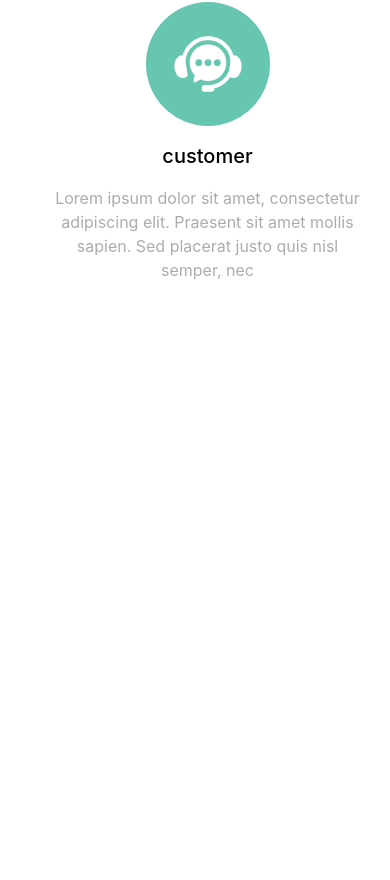
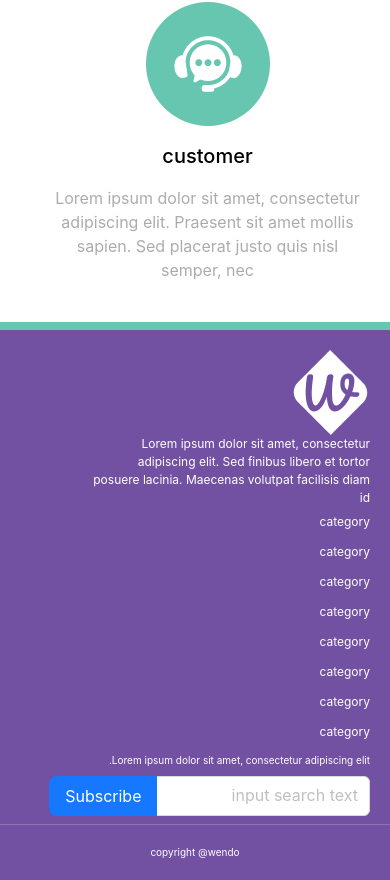
Before and after one commit to MaramMs/wendow-temp1, a Next.js app: page / in a window 390 px wide. Shown: the part 4465-5345 px from the top of the page. Before the commit the page ends 4787 px from the top, so only its background shows below. Built offline with nearby package versions, Linux system fonts and the light colour scheme.

Commit message:
footer and responsive

```diff
--- /dev/null
+++ b/components/Footer.js
@@ -0,0 +1,81 @@
+import { Col, Row, Input, Space } from "antd";
+import React from "react";
+import Wrapper from "./Wrapper";
+import Link from "next/link";
+const { Search } = Input;
+
+const Footer = () => {
+  const onSearch = (value) => console.log(value);
+
+  return (
+    <div className=" bg-[#7251A2] border-t-[8px] border-t-[#67C6B0]">
+      <Wrapper>
+        <Row justify="between" align="middle" className="border-b-[1px] border-b-[#FFFFFF33] pb-2 max-sm:px-5">
+          <Col xs={{ span: 22 }} sm={{ span: 20 }} md={{ span: 24 }} lg={{ span: 12}} >
+            <img src="/images/logofooter.png" />
+            <p className="text-[12px] text-white font-normal	break-words w-[278px] h-[78px]">
+              {" "}
+              Lorem ipsum dolor sit amet, consectetur adipiscing elit. Sed
+              finibus libero et tortor posuere lacinia. Maecenas volutpat
+              facilisis diam id
+            </p>
+          </Col>
+          <Col  xs={{ span: 22 }} sm={{ span: 20 }} md={{ span: 24 }} lg={{ span: 3}} >
+            <ul>
+              <li className="text-white text-[12px] mb-3">
+                <Link href="/">category</Link>
+              </li>
+              <li className="text-white text-[12px] mb-3">
+                <Link href="/">category</Link>
+              </li>
+              <li className="text-white text-[12px] mb-3">
+                <Link href="/">category</Link>
+              </li>
+              <li className="text-white text-[12px] mb-3">
+                <Link href="/">category</Link>
+              </li>
+            </ul>
+          </Col>
+          <Col  xs={{ span: 22 }} sm={{ span: 20 }} md={{ span: 24 }} lg={{ span: 3}}>
+            <ul>
+              <li className="text-white text-[12px] mb-3">
+                <Link href="/">category</Link>
+              </li>
+              <li className="text-white text-[12px] mb-3">
+                <Link href="/">category</Link>
+              </li>
+              <li className="text-white text-[12px] mb-3">
+                <Link href="/">category</Link>
+              </li>
+              <li className="text-white text-[12px] mb-3">
+                <Link href="/">category</Link>
+              </li>
+            </ul>
+          </Col>
+          <Col  xs={{ span: 22 }} sm={{ span: 20 }} md={{ span: 24 }} lg={{ span: 6}}>
+            <p className="text-[10px] text-white mb-2">
+              Lorem ipsum dolor sit amet, consectetur adipiscing elit.{" "}
+            </p>
+            <Space direction="vertical">
+              <Search
+                placeholder="input search text"
+                allowClear
+                enterButton="Subscribe"
+                size="large"
+                onSearch={onSearch}
+              />
+            </Space>
+          </Col>
+        </Row>
+
+        <Row justify="center" align="middle" >
+          <Col>
+            <p className="text-white text-[10px] pt-5">copyright @wendo</p>
+          </Col>
+        </Row>
+      </Wrapper>
+    </div>
+  );
+};
+
+export default Footer;
--- a/pages/index.js
+++ b/pages/index.js
@@ -15,6 +15,7 @@ import Line from "@/components/Line";
 import { CustomerCard, CustomCard } from "@/components/CustomerCard";
 import Language from "@/components/Language";
 import CustomCarousel from "@/components/CustomCarousel";
+import Footer from "@/components/Footer";
 
 const inter = Inter({ subsets: ["latin"] });
 
@@ -110,39 +111,9 @@ export default function Home() {
           <Banner />
           <div className="mt-[172px] max-sm:px-5 ">
             <Line right="More Sale" left="more" />
-            {/* <Row
-              gutter={{
-                xs: 8,
-                sm: 18,
-                md: 24,
-                lg: 32,
-              }}
-              className="pt-10"
-            >
-              <Col className="gutter-row " lg={8} sm={6}>
-                <MostProductCard />
-              </Col>
-              <Col className="gutter-row " lg={8} sm={6}>
-                <MostProductCard />
-              </Col>
-
-              <Col className="gutter-row " lg={8} sm={6}>
-                <MostProductCard />
-              </Col>
-              <Col className="gutter-row " lg={8} sm={6}>
-                <MostProductCard />
-              </Col>
-              <Col className="gutter-row " lg={8} sm={6}>
-                <MostProductCard />
-              </Col>
-              <Col className="gutter-row " lg={8} sm={6}>
-                <MostProductCard />
-              </Col>
-            </Row> */}
-
-            <CustomCarousel className="max-sm:py-10 sm:py-10">
+            <CustomCarousel className="max-sm:py-10 sm:py-10" slidesNum={2}>
               {cardData.map((data, index) => (
-                <MostProductCard key={index} title={data.title}>
+                <MostProductCard key={index} title={data.title} >
                   {data.description}
                 </MostProductCard>
               ))}
@@ -179,30 +150,9 @@ export default function Home() {
 
           <div className="mt-20 max-sm:px-5  ">
             <Line right="Customers" />
-            {/* <Row
-             gutter={{
-              xs: 8,
-              sm: 16,
-              md: 24,
-              lg: 32,
-            }}
-            className="pt-10"
-          >
-            <Col className="gutter-row " lg={8}>
-            <CustomerCard />
-            </Col>
-
-            <Col className="gutter-row " lg={8} >
-            <CustomerCard />
-            </Col>
-
-            <Col className="gutter-row " lg={8}>
-            <CustomerCard />
-            </Col>
-           </Row> */}
-            <CustomCarousel className="max-sm:py-10 sm:py-10">
+            <CustomCarousel className="max-sm:py-10 sm:py-10" slideNum={1}>
               {cardData.map((data, index) => (
-                <CustomerCard key={index} title={data.title}>
+                <CustomerCard key={index} title={data.title} >
                   {data.description}
                 </CustomerCard>
               ))}
@@ -230,6 +180,7 @@ export default function Home() {
           </div>
         </Wrapper>
       </main>
+      <Footer />
     </>
   );
 }
--- a/styles/globals.css
+++ b/styles/globals.css
@@ -15,3 +15,6 @@ height: 7px !important;
 color: #7251A2 !important;
 border-radius: 100px !important;
 }
+:where(.css-dev-only-do-not-override-1vtf12y).ant-input-search >.ant-input-group >.ant-input-group-addon:last-child .ant-input-search-button {
+  background-color: #67C6B0;
+}
```
Also changed, not shown: public/images/logo.png (renamed from public/logo.png), public/images/logofooter.png (added).
